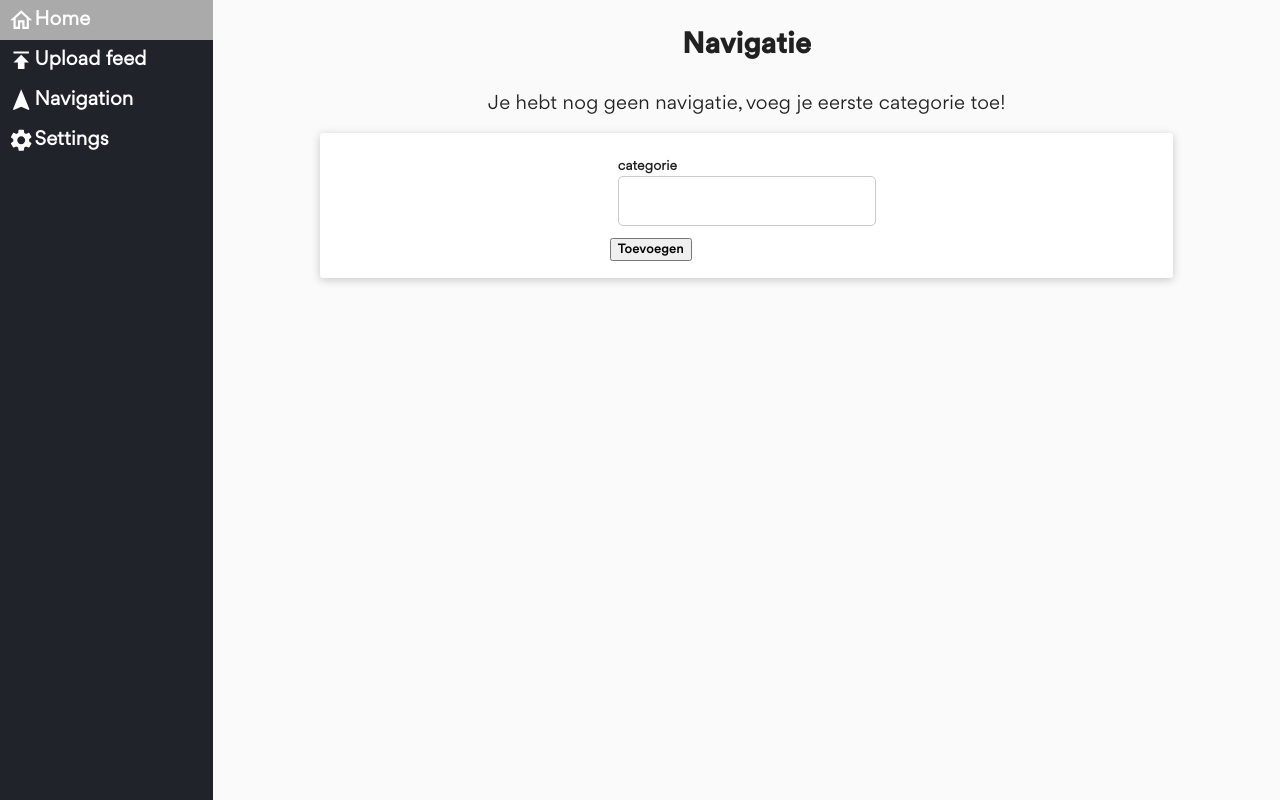
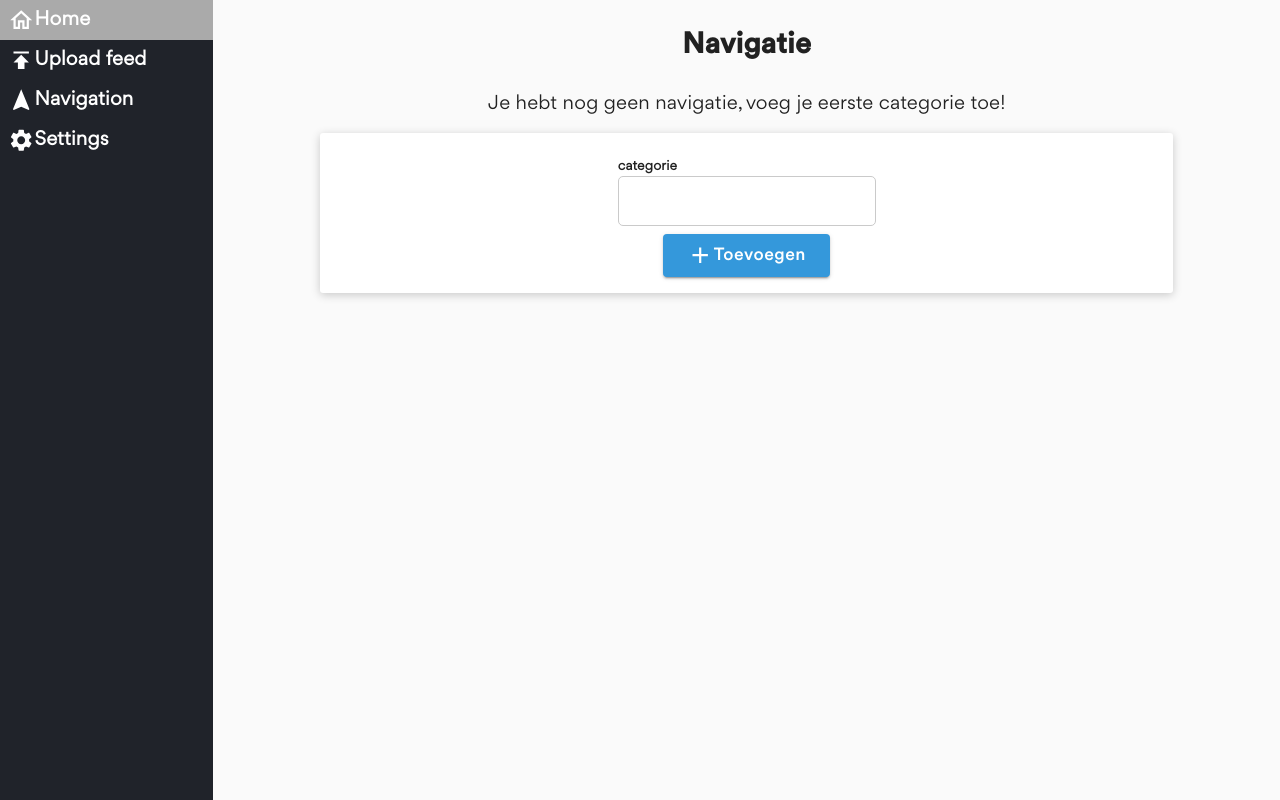
Before and after one commit to sanderyt/affiliate-frontend, a Next.js app: page /admin/navigation in a window 1280 px wide. Built offline with nearby package versions, Linux system fonts and the light colour scheme.

Commit message:
added form styling

```diff
--- a/components/Button/index.tsx
+++ b/components/Button/index.tsx
@@ -5,11 +5,12 @@ import { StyledButton } from "./styles";
 interface Props {
   children: ReactNode;
   color: "default" | "inherit" | "primary" | "secondary" | undefined;
+  type: "submit" | "button" | "reset";
 }
 
 export const Button: FC<Props> = ({ children, color }) => {
   return (
-    <StyledButton variant="contained" color={color}>
+    <StyledButton variant="contained" color={color} type="submit">
       {children}
     </StyledButton>
   );
--- a/components/Button/styles.ts
+++ b/components/Button/styles.ts
@@ -3,7 +3,6 @@ import { Button } from "@material-ui/core";
 
 const StyledButton = styled(Button)`
   && {
-    font-weight: bold;
     color: white;
     padding: 6px 24px;
     text-transform: none;
--- a/components/Forms/AddMenuForm.tsx
+++ b/components/Forms/AddMenuForm.tsx
@@ -1,13 +1,22 @@
-import React from "react";
+import React, { useState } from "react";
+import styled from "styled-components";
 import { useForm } from "react-hook-form";
+
+import AddIcon from "@material-ui/icons/Add";
 
 import { Textfield } from "../Textfield";
 import { postMenu } from "../../api";
 
 import { toast } from "react-toastify";
+import { Button } from "../Button";
 
 export const AddMenuForm = () => {
-  const { register, handleSubmit } = useForm();
+  const {
+    register,
+    handleSubmit,
+    formState: { errors }
+  } = useForm();
+  const [isLoading, setIsLoading] = useState(false);
 
   const onSubmit = (data: any) => {
     postMenu(
@@ -18,7 +27,6 @@ export const AddMenuForm = () => {
           autoClose: 5000,
           hideProgressBar: false,
           closeOnClick: true,
-          pauseOnHover: true,
           draggable: true,
           progress: undefined
         });
@@ -29,7 +37,6 @@ export const AddMenuForm = () => {
           autoClose: 5000,
           hideProgressBar: false,
           closeOnClick: true,
-          pauseOnHover: true,
           draggable: true,
           progress: undefined
         });
@@ -39,10 +46,20 @@ export const AddMenuForm = () => {
 
   return (
     <div>
-      <form onSubmit={handleSubmit(onSubmit)}>
+      <Form onSubmit={handleSubmit(onSubmit)}>
         <Textfield label="categorie" register={register} required={true} />
-        <button type="submit">Toevoegen</button>
-      </form>
+        <Button color="primary" type="submit">
+          <AddIcon />
+          Toevoegen
+        </Button>
+      </Form>
     </div>
   );
 };
+
+const Form = styled.form`
+  display: flex;
+  flex-direction: column;
+  align-items: center;
+  justify-content: center;
+`;
```
